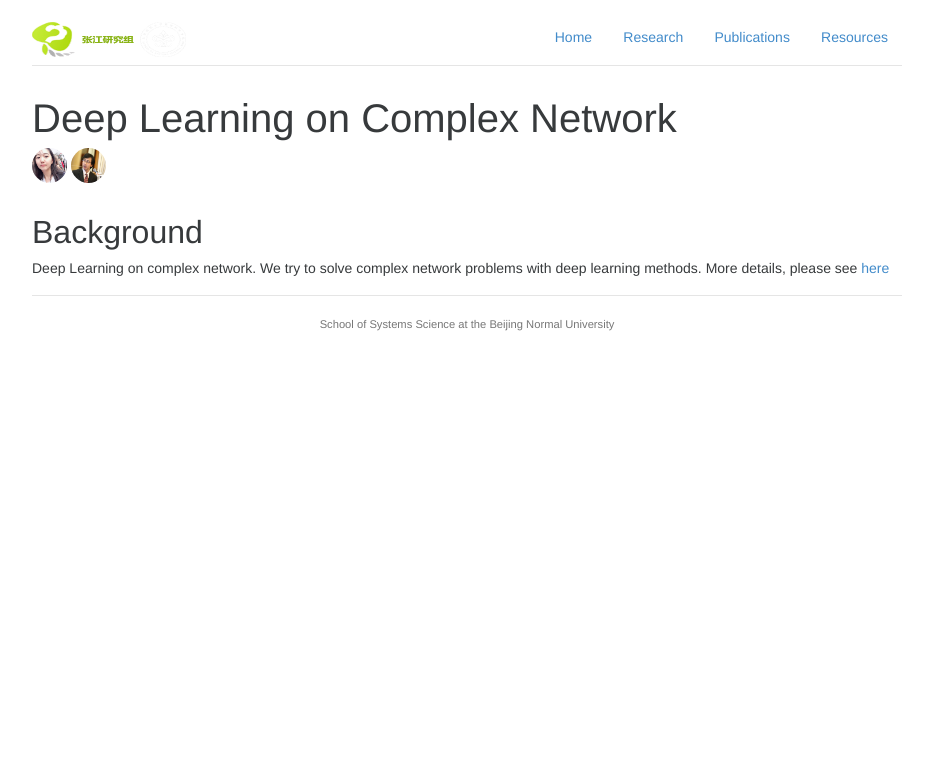
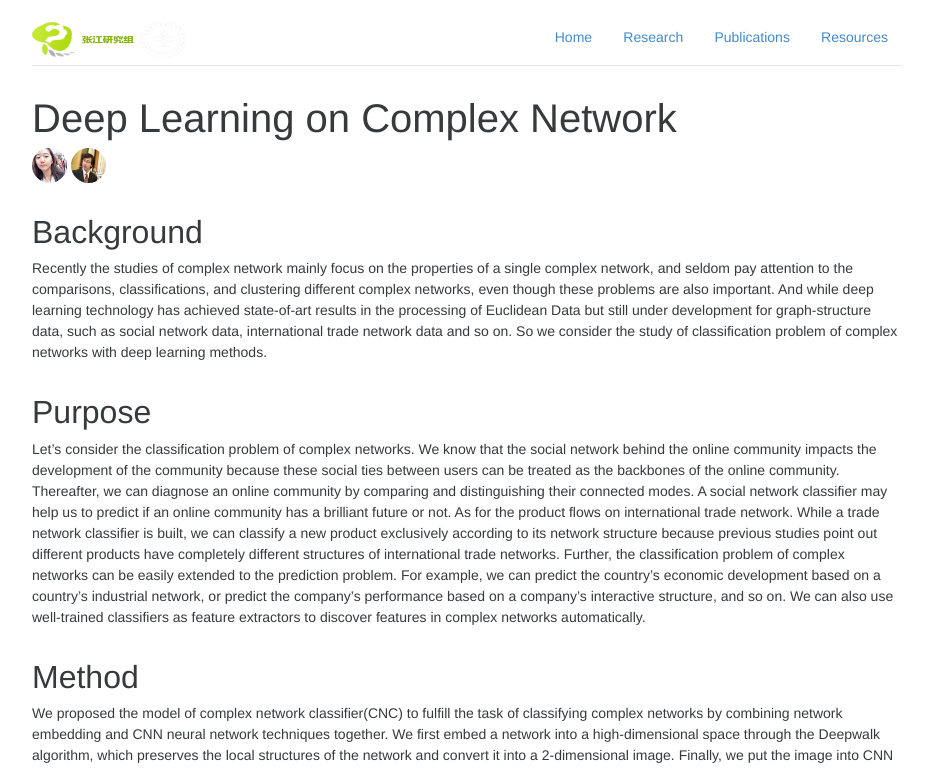
Before and after one commit to bnusss/bnusss.github.io, a Jekyll site: the page built from _projects/dloncomplexnetwork.md, in a window 1280 px wide and 1400 px high. Shown: the top 768 px of the window, without its empty margins (173-1100 px from the left). Built offline with Jekyll 4.4.1, drawn with Linux system fonts in a browser that asks for light colours; nearby versions of some CDN libraries; Markdown is read by kramdown in place of the engine named in the settings; some of the changed text lies outside the part shown.

Commit message:
add the details to research deep learning on complex network

```diff
--- a/_projects/dloncomplexnetwork.md
+++ b/_projects/dloncomplexnetwork.md
@@ -11,4 +11,54 @@
 ---
 
 ## Background
-Deep Learning on complex network. We try to solve complex network problems with deep learning methods. More details, please see [here](http://wiki.swarma.net/index.php/%E5%A4%8D%E6%9D%82%E7%BD%91%E7%BB%9C%E5%88%86%E7%B1%BB%E5%99%A8)
+
+Recently the studies of complex network mainly focus on the properties of a single complex network, and seldom pay attention to the comparisons, classifications, and clustering different complex networks, even though these problems are also important. And while deep learning technology has achieved state-of-art results in the processing of Euclidean Data but still under development for graph-structure data, such as social network data, international trade network data and so on. So we consider the study of classification problem of complex networks with deep learning methods.
+
+##Purpose
+
+Let's consider the classification problem of complex networks. We know that the social network behind the online community impacts the development of the community because these social ties between users can be treated as the backbones of the online community. Thereafter, we can diagnose an online community by comparing and distinguishing their connected modes. A social network classifier may help us to predict if an online community has a brilliant future or not.
+As for the product flows on international trade network. While a trade network classifier is built, we can classify a new product exclusively according to its network structure because previous studies point out different products have completely different structures of international trade networks.
+Further, the classification problem of complex networks can be easily extended to the prediction problem. For example, we can predict the country's economic development based on a country's industrial network, or predict the company's performance based on a company's interactive structure, and so on. We can also use well-trained classifiers as feature extractors to discover features in complex networks automatically.
+
+
+##Method
+
+We proposed the model of complex network classifier(CNC) to fulfill the task of classifying complex networks by combining network embedding and CNN neural network techniques together. We first embed a network into a high-dimensional space through the Deepwalk algorithm, which preserves the local structures of the network and convert it into a 2-dimensional image. Finally, we put the image into CNN for training and testing.
+<div align="center">
+   <img src="/img/project_imgs/deeplearningonCN/pic1.png" height="70%" width="70%" />
+   <div align="center" style="padding-bottom:20px">The image representation of karate network</div>
+</div>
+
+##Result
+
+###1, Classification of networks
+
+As for the BA and WS model, the left figure shows the average error rate of test data is 0.1%. So we can say the model can distinguish the BA network and the WS network accurately.
+As for international trade network, the right figure shows that the classification accuracy rate is 99%.
+
+<div align="center">
+   <img src="/img/project_imgs/deeplearningonCN/pic2.png" height="70%" width="70%" />
+</div>
+
+###2, Feature visualization
+
+We try to find out which parts of the networks and what kind of local structures are activated by the first layer filters and we find that the convolution filters of the first layer extract the features of the network from different scales respectively.
+
+
+<div align="center">
+   <img src="/img/project_imgs/deeplearningonCN/pic3.png" height="70%" width="70%" />
+</div>
+
+###3, Robustness test
+
+We test the robustness of our model and find that the classification results are not dependent on the edge density when the density is larger than the density in the training set.
+
+
+<div align="center">
+   <img src="/img/project_imgs/deeplearningonCN/pic4.png" height="70%" width="70%" />
+</div>
+
+##Conclusion and discussion
+
+Compared with other models, the biggest advantage of our model is that our model can deal with networks with different structures which is a big limitation of other classification methods. In addition, the architecture of our model is small and the computational complexity is low.
+There are several potential improvements and extensions to our model that could be addressed as future work, such as we can develop more methods to deal with the network features in high-dimensional space. Besides, we think that our model can be applied to more classification and forecasting issues like text and topic classification and predicting development of communities. Finally, we believe that extending our model to more graph-structure data would allow us to tackle a larger variety of problems.
```
